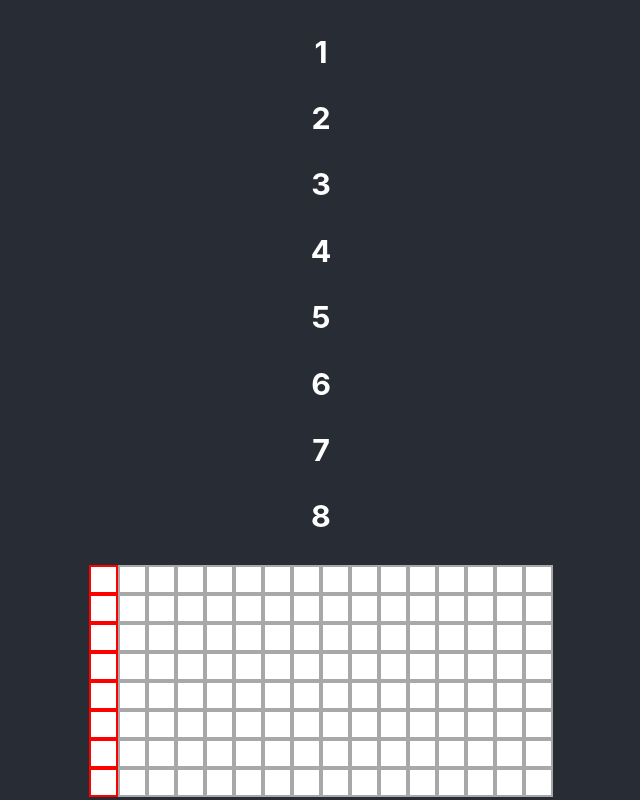
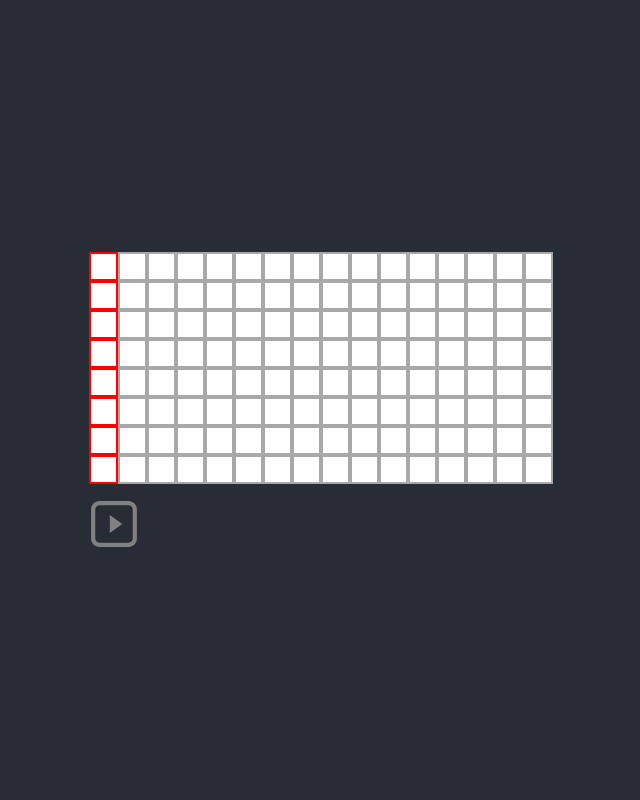
Before and after one commit to dunnjm814/webSynth, a React (Create React App) app in the folder websynth/: page / in a window 1280 px wide. Shown: the whole page, without its empty margins (319-959 px from the left). Built offline with nearby package versions, Linux system fonts and the light colour scheme.

Commit message:
play state set up

```diff
--- /dev/null
+++ b/websynth/src/Components/Play/Play.css
@@ -0,0 +1,13 @@
+.play-key{
+    display: flex;
+    flex-direction: row;
+    align-items: center;
+    justify-content: space-between;
+}
+#play-state{
+    transition: 0.5s
+}
+#play-state:hover{
+    cursor: pointer;
+    color:aquamarine;
+}
--- /dev/null
+++ b/websynth/src/Components/Play/Play.js
@@ -0,0 +1,32 @@
+import { CgPlayButtonR } from "react-icons/cg";
+import { CgPlayStopR } from "react-icons/cg";
+
+function Play({toggle, playState}) {
+    const iconStyle = {
+        display: 'flex',
+        alignContent: 'center',
+        textDecoration: 'none',
+        fontSize: '50px',
+        color: '#818181',
+        marginTop: '15px',
+        transition: '0.5s',
+        cursor: 'pointer'
+    }
+    return(
+        <div className="play-key">
+            <div
+                id="play-state"
+                onClick={() => {
+                    toggle();
+                }}
+            >
+                {playState === "started" ? (
+                        <CgPlayStopR style={iconStyle}/>
+                ) : (
+                        <CgPlayButtonR style={iconStyle}/>
+                )}
+            </div>
+        </div>
+    );
+};
+export default Play;
--- a/websynth/src/Components/Sequencer/Sequencer.js
+++ b/websynth/src/Components/Sequencer/Sequencer.js
@@ -2,8 +2,7 @@ import React, { useCallback, useState, useEffect } from "react";
 import * as Tone from "tone";
 import "./Sequencer.css";
 import Square from '../Square/Square.js'
-import { CgPlayButtonR } from "react-icons/cg";
-import { CgPlayStopR } from "react-icons/cg";
+import Play from '../Play/Play.js'
 import  keyOptions  from '../utility/Scales.js'
 import initialPattern from "../utility/initialPattern";
 
@@ -67,11 +66,11 @@ function Sequencer() {
     return(
         <>
             <div id="seq-id-wrap">
-                <div id="seq-row-ids">
+                {/* <div id="seq-row-ids">
                     {pattern.map((row, y) => (
                     <h3 key={`row-${y}`}>{y + 1}</h3>
                 ))}
-                </div>
+                </div> */}
                 <div className="grid">
                     {pattern.map((row, y) => (
                         <div key={`row-wrap-${y}`} className="row">
@@ -93,6 +92,9 @@ function Sequencer() {
                         </div>
                     ))}
                 </div>
+                <Play toggle={toggle}
+                    playState={playState}
+                />
             </div>
         </>
     );
```
